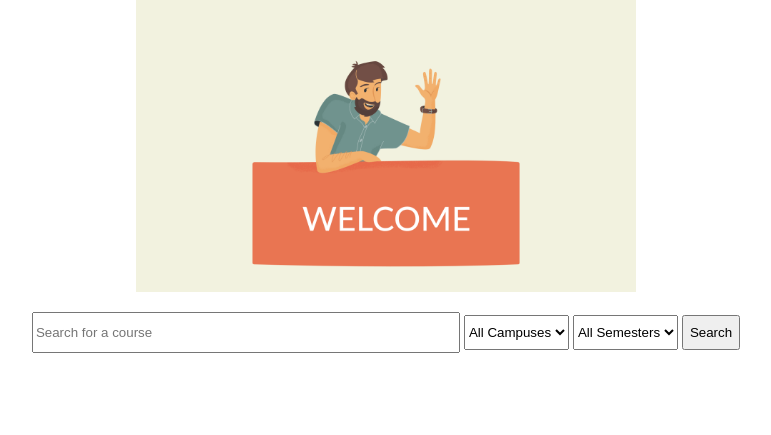
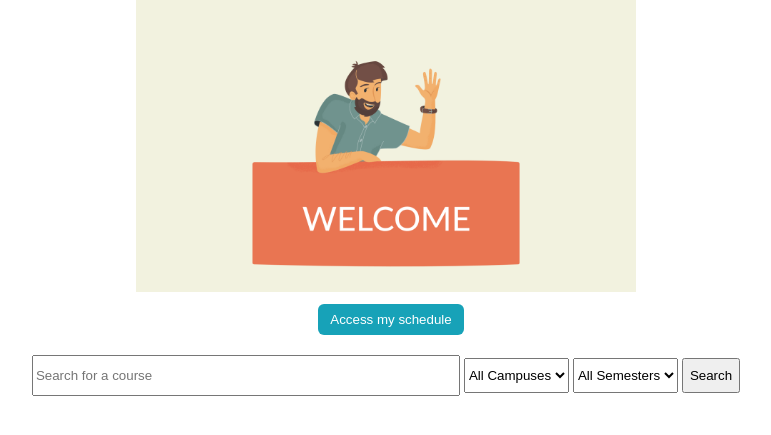
Before and after one commit to mohsenyniki03-ui/student-portal-personal, a Spring Boot app: page / in a window 1280 px wide. Shown: the part 81-516 px from the top of the page, without its empty margins (254-1025 px from the left). Run offline with Spring Boot 4, Linux system fonts and the light colour scheme; some of the project's set-up classes (security, data sources, template engines, error pages and the like) are left out, and stand-ins take their place.

Commit message:
schedule access button added in the home page

```diff
--- a/src/main/java/niki/com/Course/Scheduler/Config/SecurityConfig.java
+++ b/src/main/java/niki/com/Course/Scheduler/Config/SecurityConfig.java
@@ -16,7 +16,7 @@ public class SecurityConfig {
     public SecurityFilterChain securityFilterChain(HttpSecurity http) throws Exception {
         http
             .authorizeHttpRequests(auth -> auth
-                .requestMatchers("/enroll/**").authenticated() // must be logged in to enroll
+                .requestMatchers("/enroll/**", "/schedule").authenticated() // must be logged in to enroll or view schedule
                 .anyRequest().permitAll() // everything else is public
             )
             .formLogin(form -> form
--- a/src/main/resources/templates/home.html
+++ b/src/main/resources/templates/home.html
@@ -8,7 +8,14 @@
 <body>
     <h1 style="text-align: center;">Schedule Your Courses With Us! </h1>
     <img th:src="@{/images/welcome.png}" width="500" style="display:block; margin:auto;">
-    <!-- <a th:href="@{/design}" class="btn">Login</a> -->
+    <!-- quick access buttons -->
+    <div style="text-align: center; margin-top: 12px;">
+
+        <!-- Access my schedule: goes to /schedule which we'll require authentication for -->
+        <a th:href="@{/schedule}" style="margin-left: 10px; text-decoration:none;">
+            <button style="background:#17a2b8;color:white;border:none;padding:8px 12px;border-radius:6px;cursor:pointer;">Access my schedule</button>
+        </a>
+    </div>
     <form th:action="@{/search}" method="get" style="text-align: center; margin-top: 20px;">
         <input type="text" name="query" placeholder="Search for a course" style="width: 420px; height: 35px;">
 
```
